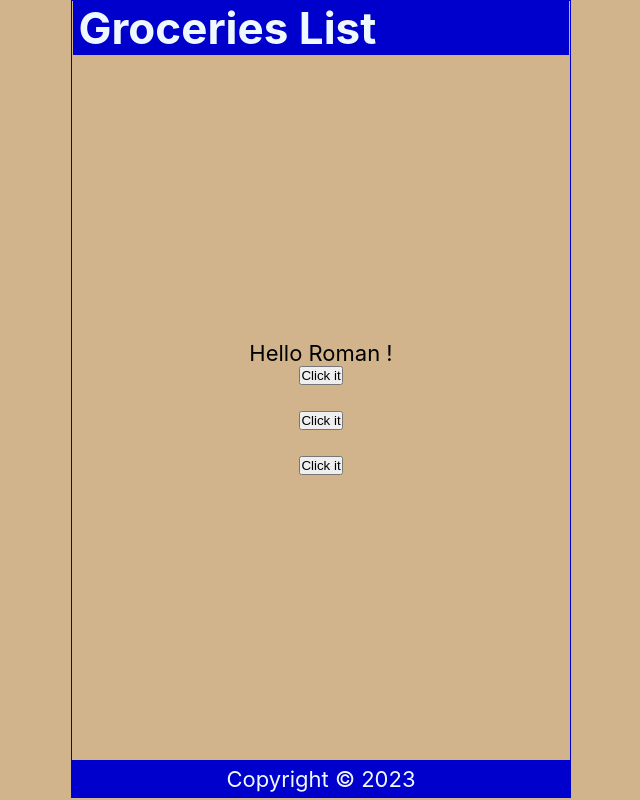
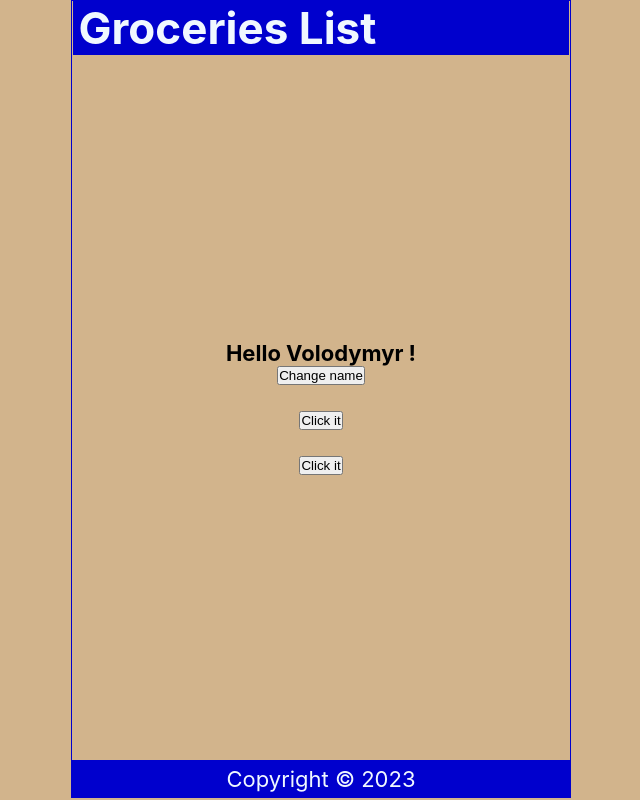
Before and after one commit to VolodymyrSSS/REACT-training, a React (Create React App) app in the folder groceries-list/: page / in a window 1280 px wide. Shown: the whole page, without its empty margins (319-959 px from the left). Built offline with nearby package versions, Linux system fonts and the light colour scheme; the HTML template or start-up script is replaced by a standard one.

Commit message:
using state

```diff
--- a/groceries-list/src/Content.js
+++ b/groceries-list/src/Content.js
@@ -1,14 +1,18 @@
-import React from 'react';
+import React, { useState } from 'react';
 
 const Content = () => {
+  const [name, setName] = useState('Volodymyr');
+  const [count, setCount] = useState(0);
+
   const handleNameChange = () => {
     const names = ['Roman', 'Volodymyr', 'Taras'];
     const int = Math.floor(Math.random() * 3);
-    return names[int];
+    setName(names[int]);
   };
 
   const handleClick = () => {
-    console.log('You clicked it');
+    setCount(count + 1);
+    console.log(count);
   };
   const handleClick2 = (name) => {
     console.log(`${name} was clicked`);
@@ -18,10 +22,10 @@ const Content = () => {
   };
   return (
     <main>
-      <p onDoubleClick={handleClick}>Hello {handleNameChange()} !</p>
+      <h4 onDoubleClick={handleClick}>Hello {name} !</h4>
+      <button onClick={handleNameChange}>Change name</button>
+      <br />
       <button onClick={handleClick}>Click it</button>
-      <br />
-      <button onClick={() => handleClick2('Volodymyr')}>Click it</button>
       <br />
       <button onClick={(e) => handleClick3(e)}>Click it</button>
     </main>
```
